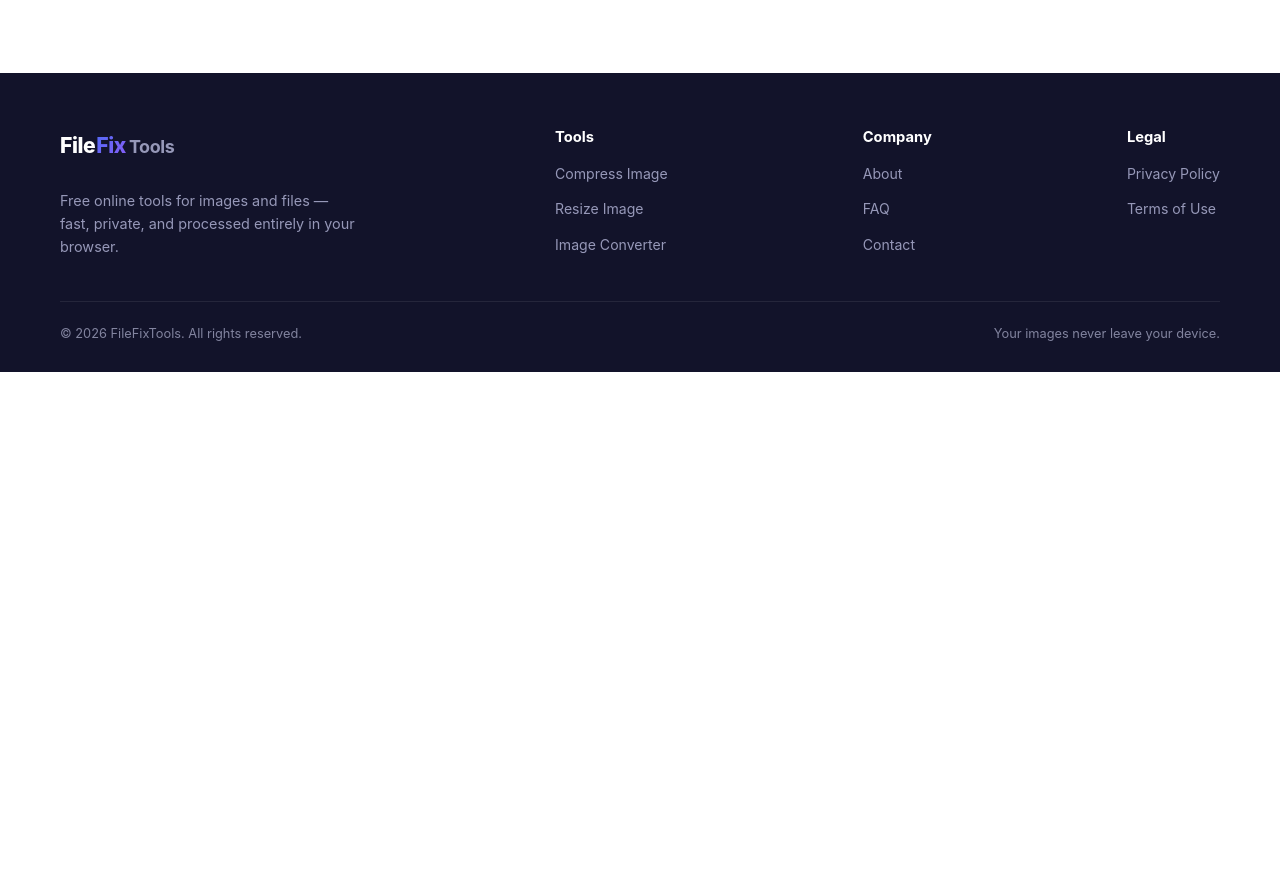
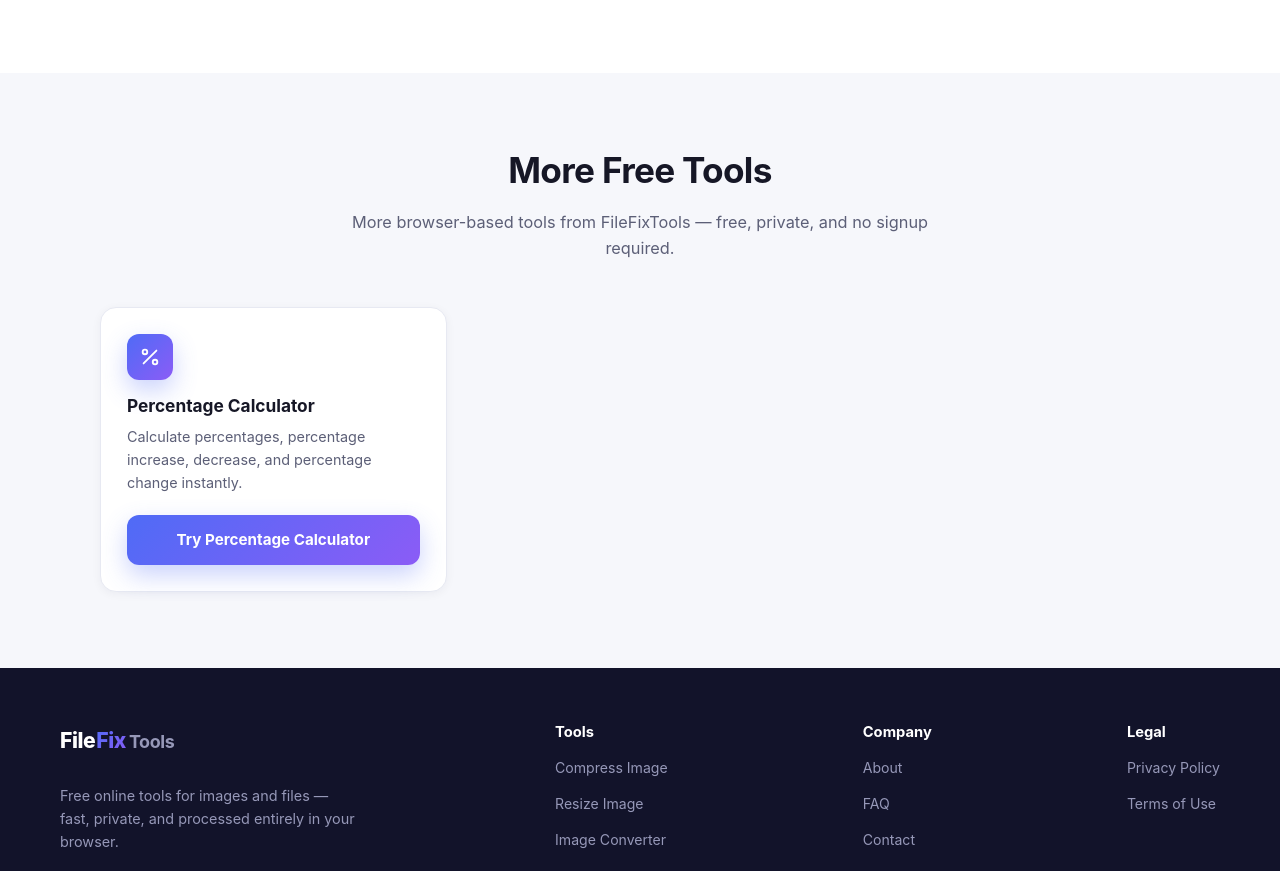
Before and after one commit to FileFixTools/image-compressor, a plain HTML site: page index.html in a window 1280 px wide. Shown: the part 4803-5674 px from the top of the page. Before the commit the page ends 5175 px from the top, so only its background shows below. Drawn offline with Linux system fonts and the light colour scheme.

Commit message:
Add Percentage Calculator tool

```diff
--- a/index.html
+++ b/index.html
@@ -2,30 +2,28 @@
 <html lang="en">
 <head>
 
-<meta name="google-site-verification" content="vIaBli4vcZ_T-n9ZOci_gcD44yAESi1YqKzdBlMhKZw" />
-
 <meta charset="UTF-8">
 <meta name="viewport" content="width=device-width, initial-scale=1.0">
 
-<title>Compress Image to Exact Size Online Free | FileFixTools</title>
-
-<meta name="description" content="Compress JPG, PNG, and WebP images to an exact file size (KB or MB) directly in your browser. Free, fast, and private — no uploads, no signup required.">
-
-<meta name="keywords" content="compress image to exact size, reduce image size in KB, image compressor, resize image size, jpg compressor, png compressor, webp compressor">
+<title>Free Percentage Calculator Online | FileFixTools</title>
+
+<meta name="description" content="Calculate percentages instantly with our free online percentage calculator. Find percentages, percentage increase, decrease, and percentage change quickly and easily.">
+
+<meta name="keywords" content="percentage calculator, calculate percentage, percentage increase calculator, percentage decrease calculator, percentage change calculator">
 
 <meta name="robots" content="index, follow">
 
-<link rel="canonical" href="https://filefixtools.github.io/image-compressor/">
+<link rel="canonical" href="https://filefixtools.github.io/image-compressor/percentage-calculator.html">
 
 <!-- Open Graph -->
 <meta property="og:type" content="website">
-<meta property="og:title" content="Compress Image to Exact Size — FileFixTools">
-<meta property="og:description" content="Reduce JPG, PNG, and WebP images to your exact file size. Fast, free, private, and processed directly in your browser.">
-<meta property="og:url" content="https://filefixtools.github.io/image-compressor/">
+<meta property="og:title" content="Free Percentage Calculator Online | FileFixTools">
+<meta property="og:description" content="Calculate percentages instantly with our free online percentage calculator. Find percentages, percentage increase, decrease, and percentage change quickly and easily.">
+<meta property="og:url" content="https://filefixtools.github.io/image-compressor/percentage-calculator.html">
 
 <meta name="twitter:card" content="summary_large_image">
-<meta name="twitter:title" content="Compress Image to Exact Size — FileFixTools">
-<meta name="twitter:description" content="Reduce JPG, PNG, and WebP images to your exact file size. Fast, free, private, processed in-browser.">
+<meta name="twitter:title" content="Free Percentage Calculator Online | FileFixTools">
+<meta name="twitter:description" content="Calculate percentages instantly — find percentages, percentage increase, decrease, and percentage change quickly and easily.">
 
 <style>
   :root{
@@ -640,6 +638,36 @@
     max-width:1160px;margin:22px auto 0;
     display:flex;flex-wrap:wrap;justify-content:space-between;gap:10px;
     font-size:0.8rem;color:#82849f;
+  }
+
+  /* ---------- More Tools ---------- */
+  .more-tools-grid{
+    display:grid;grid-template-columns:repeat(3,1fr);gap:20px;max-width:1080px;margin:0 auto;
+  }
+  @media (max-width:900px){ .more-tools-grid{grid-template-columns:repeat(2,1fr);} }
+  @media (max-width:560px){ .more-tools-grid{grid-template-columns:1fr;} }
+  .tool-promo-card{
+    background:var(--card-bg);border:1px solid var(--border);border-radius:var(--radius-md);
+    padding:26px;display:flex;flex-direction:column;
+    box-shadow:var(--shadow-sm);
+    transition:transform .2s ease, box-shadow .2s ease;
+  }
+  .tool-promo-card:hover{transform:translateY(-4px);box-shadow:var(--shadow-md);}
+  .tool-promo-icon{
+    width:46px;height:46px;border-radius:12px;background:var(--gradient);
+    display:flex;align-items:center;justify-content:center;margin-bottom:16px;
+    box-shadow:0 10px 24px rgba(79,107,246,0.30);
+  }
+  .tool-promo-icon svg{width:22px;height:22px;stroke:#fff;}
+  .tool-promo-card h3{font-size:1.08rem;}
+  .tool-promo-card p{color:var(--text-muted);font-size:0.9rem;margin:0 0 20px;flex:1;}
+  .tool-promo-card .btn{margin-top:auto;}
+  .tool-promo-card.coming-soon{opacity:0.6;}
+  .tool-promo-badge{
+    display:inline-flex;align-items:center;
+    background:var(--gradient-soft);color:var(--blue);
+    font-weight:700;font-size:0.72rem;text-transform:uppercase;letter-spacing:.04em;
+    padding:4px 10px;border-radius:999px;margin-bottom:12px;width:fit-content;
   }
 </style>
 </head>
@@ -1025,6 +1053,26 @@
           <div class="faq-answer"><p>Since processing happens in your browser, very large images may take longer to process depending on your device, but there is no artificial upload limit imposed by FileFixTools.</p></div>
         </div>
 
+      </div>
+    </div>
+  </section>
+
+  <!-- ============ MORE TOOLS ============ -->
+  <section class="section-alt" id="more-tools">
+    <div class="container">
+      <div class="section-head">
+        <h2>More Free Tools</h2>
+        <p>More browser-based tools from FileFixTools — free, private, and no signup required.</p>
+      </div>
+      <div class="more-tools-grid">
+        <div class="tool-promo-card">
+          <div class="tool-promo-icon">
+            <svg viewBox="0 0 24 24" fill="none" stroke="currentColor" stroke-width="2" stroke-linecap="round" stroke-linejoin="round"><line x1="19" y1="5" x2="5" y2="19"/><circle cx="6.5" cy="6.5" r="2.5"/><circle cx="17.5" cy="17.5" r="2.5"/></svg>
+          </div>
+          <h3>Percentage Calculator</h3>
+          <p>Calculate percentages, percentage increase, decrease, and percentage change instantly.</p>
+          <a class="btn btn-primary btn-block" href="percentage-calculator.html">Try Percentage Calculator</a>
+        </div>
       </div>
     </div>
   </section>
```
